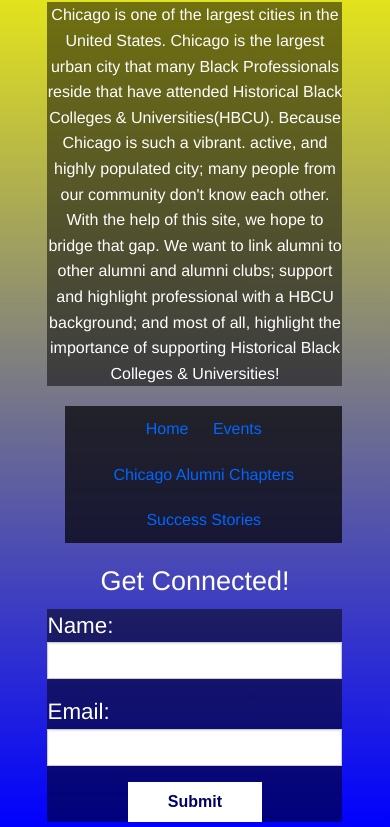
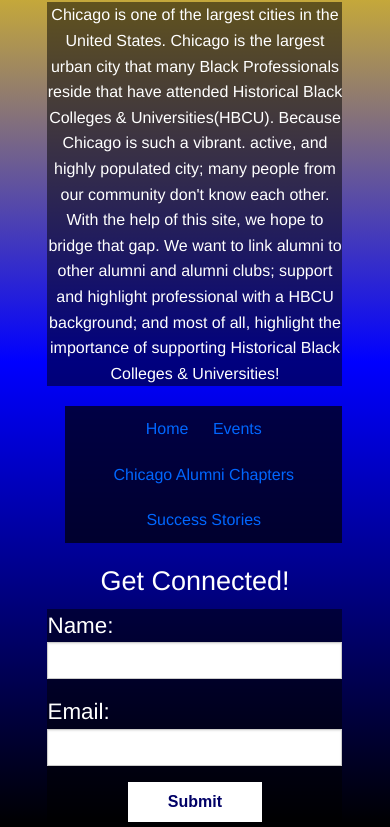
Before and after one commit to Niya01/Niya01.github.io, a plain HTML site: page index.html in a window 390 px wide. Shown: the part 104-931 px from the top of the page. Drawn offline with Linux system fonts and the light colour scheme.

Commit message:
changed background

```diff
--- a/css/style.css
+++ b/css/style.css
@@ -67,10 +67,10 @@ ul {
 @media screen and (max-width: 400px) {
   body {
     background-image: none;
-    background: -webkit-linear-gradient(red, blue);
-    background: -o-linear-gradient(yello , blue);
-    background: -moz-linear-gradient(yellow, blue);
-    background: linear-gradient(yellow, blue);
+    background: -webkit-linear-gradient(rgb(253, 216, 2), blue, rgb(0, 0, 0));
+    background: -o-linear-gradient(rgb(253, 216, 2) , blue, rgb(0, 0, 0));
+    background: -moz-linear-gradient(rgb(253, 216, 2), blue ,rgb(0, 0, 0));
+    background: linear-gradient(rgb(253, 216, 2), blue, rgb(0, 0, 0));
   }
 }
 
```
